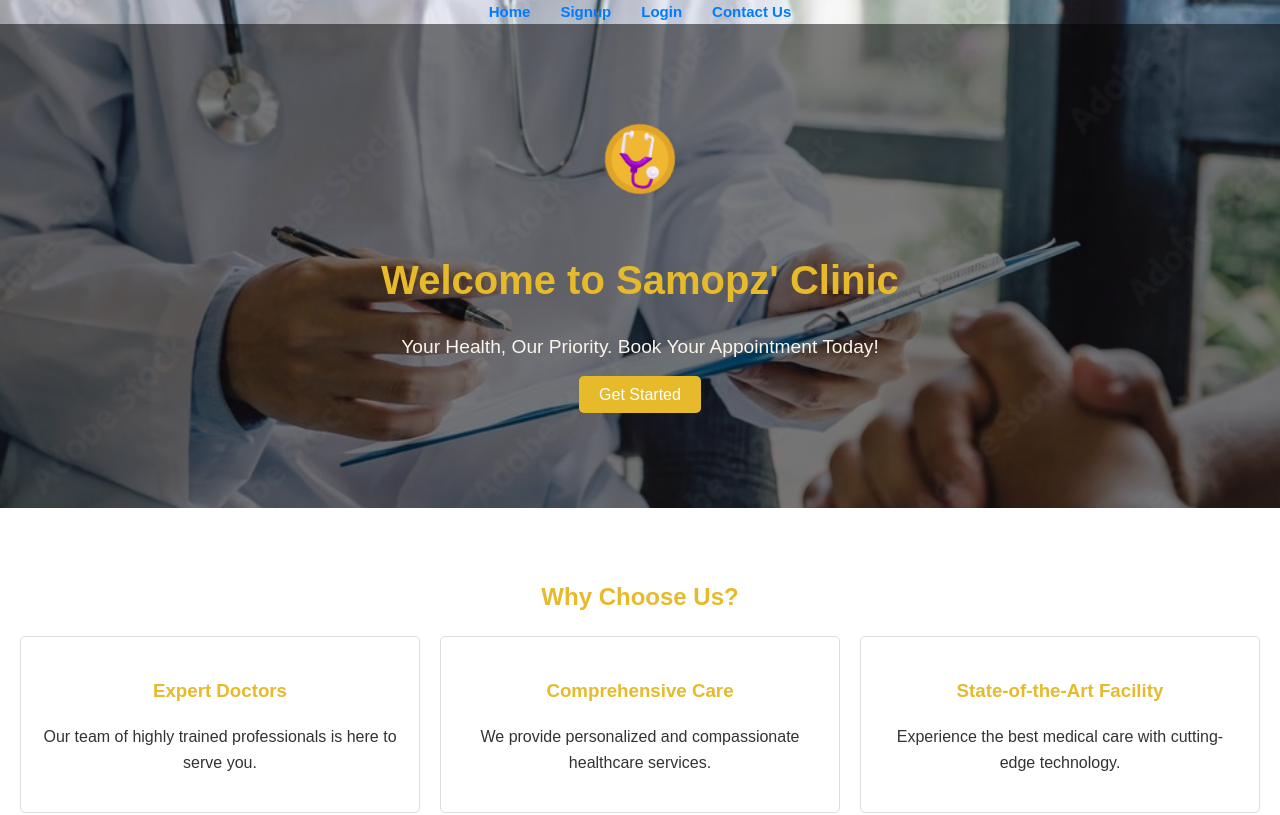
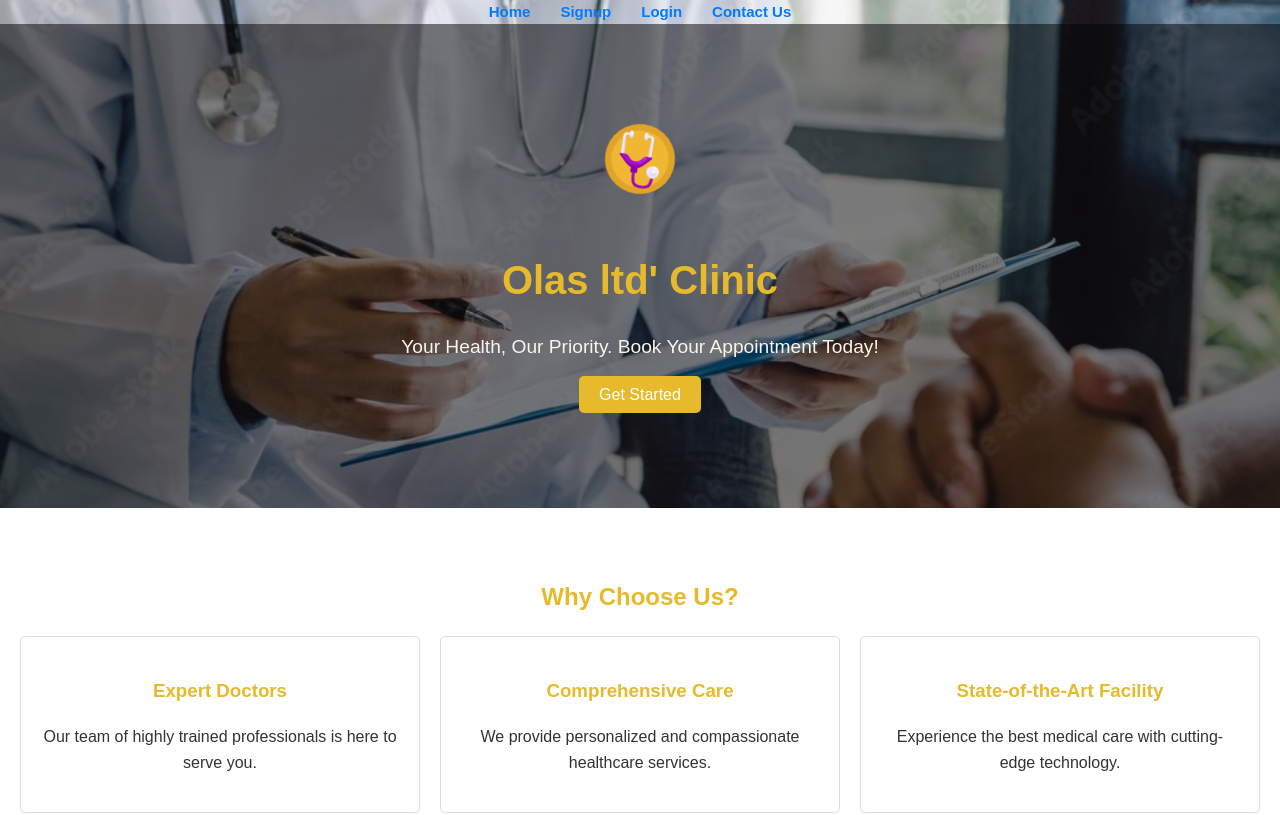
Before and after one commit to Samopz-Org/SamedQueue_frontend, a React (Create React App) app: page / in a window 1280 px wide. Shown: the top 815 px of the page. Built offline with nearby package versions, Linux system fonts and the light colour scheme; no server answers.

Commit message:
Update home.js

```diff
--- a/src/components/auth/home.js
+++ b/src/components/auth/home.js
@@ -72,7 +72,7 @@ const Home = ({ authenticated }) => {
               className="hero-logo"
               alt="Samopz Clinic Logo - Your Health, Our Priority"
             />
-            <h1>Welcome to Samopz' Clinic</h1>
+            <h1>Olas ltd' Clinic</h1>
             <p>Your Health, Our Priority. Book Your Appointment Today!</p>
             <a href="/signup" className="cta-button">
               Get Started
```
